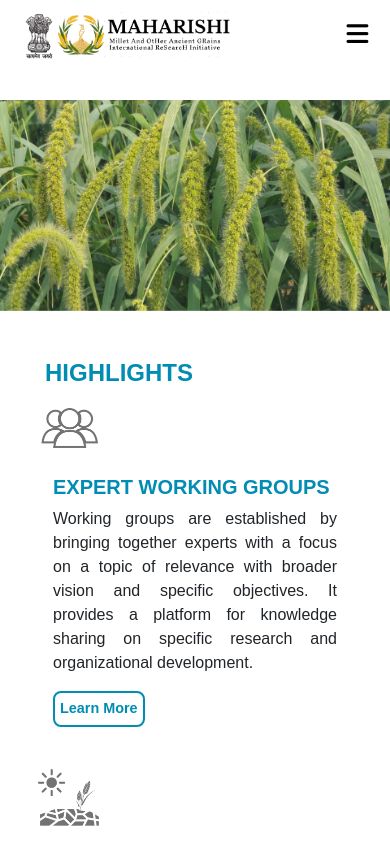
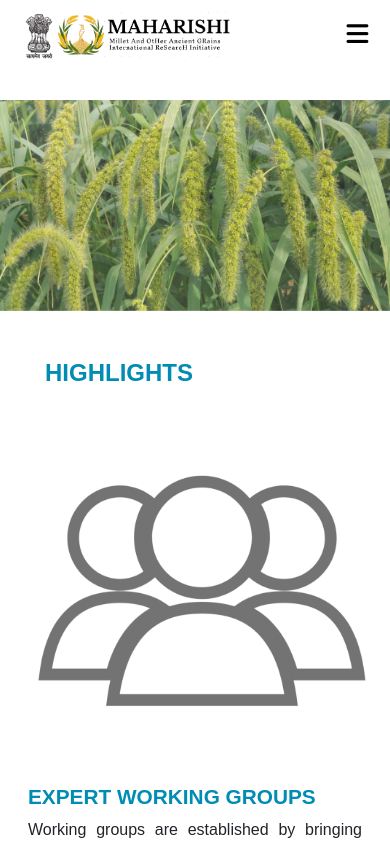
Before and after one commit to Rakeshsamala0505/Maharishi12, a React (Create React App) app: page / in a window 390 px wide. Shown: the top 844 px of the page. Built offline with nearby package versions, Linux system fonts and the light colour scheme.

Commit message:
color added

```diff
--- a/src/pages/Home.css
+++ b/src/pages/Home.css
@@ -65,6 +65,7 @@
     .image-slider {
       height: 25vh;
     }
+
   }
 
   /*updates*/
@@ -142,36 +143,44 @@
   }
 
   .row {
-    flex-direction: column;
-    align-items: center; /* Center items properly */
-    margin: 0; /* Remove unnecessary margins */
-    padding: 0 10px; /* Add slight padding for better readability */
+    flex-wrap: wrap; /* Ensures proper stacking */
+    justify-content: center; /* Centers cards */
   }
 
   .col-md-4 {
-    width: 100%;
-    margin: 0; /* Remove extra margin */
+    width: 100% !important; /* Make sure each card takes full width */
+    padding: 0 10px; /* Add slight padding to prevent edge-cutting */
   }
 
   .card {
-    width: 100%;
-    margin: 0 auto; /* Ensure full width and center alignment */
-    padding: 0px; /* Add padding for better readability */
-  }
-  .card-text {
-    width: 100%;
-    font-size: 1rem;
-    text-align: justify; /* Ensures full width text fit */
-  }
-  .btn-primary {
-    font-size: 0.9rem !important;
-    padding: 5px 5px !important;
+    width: 100% !important; /* Ensure full width */
+    margin: 10px auto; /* Center cards properly */
+    padding: 0px; /* Remove unwanted padding */
   }
 
-  #latest-updates img {
-    width: 20%; /* Ensure images are responsive */
-    height: auto;
-    max-width: 100%; /* Prevent images from overflowing */
+  .card-img-top1 {
+    width: 100% !important; /* Ensure full width images */
+    height: auto; /* Maintain aspect ratio */
+    object-fit: cover;
+  }
+
+  .card-body {
+    text-align: left; /* Ensure text is properly aligned */
+    padding: 15px;
+  }
+
+  .card-title {
+    font-size: 1.3rem !important;
+  }
+
+  .card-text {
+    font-size: 1rem;
+    text-align: justify; /* Improve readability */
+  }
+
+  .btn-primary {
+    font-size: 1rem !important;
+    padding: 5px 10px !important;
   }
 }
 
@@ -186,21 +195,45 @@
     font-size: 1.8rem;
   }
 
+  .row {
+    flex-wrap: wrap; /* Ensures proper stacking */
+    justify-content: center; /* Centers cards */
+  }
+
   .col-md-4 {
-    width: 100%;
+    width: 100% !important; /* Make sure each card takes full width */
+    padding: 0 10px; /* Add slight padding to prevent edge-cutting */
+  }
+
+  .card {
+    width: 100% !important; /* Ensure full width */
+    margin: 10px auto; /* Center cards properly */
+    padding: 0px; /* Remove unwanted padding */
+  }
+
+  .card-img-top1 {
+    width: 100% !important; /* Ensure full width images */
+    height: auto; /* Maintain aspect ratio */
+    object-fit: cover;
+  }
+
+  .card-body {
+    text-align: left; /* Ensure text is properly aligned */
+    padding: 15px;
   }
 
   .card-title {
-    font-size: 1.5rem;
+    font-size: 1.3rem !important;
   }
 
   .card-text {
     font-size: 1rem;
+    text-align: justify; /* Improve readability */
   }
 
   .btn-primary {
-    font-size: 0.9rem;
-    padding: 8px 16px;
+    font-size: 1rem !important;
+    padding: 5px 10px !important;
   }
 }
 /* Main Container */
@@ -405,7 +438,7 @@
     font-size: 0.9rem;
   }
   .millets-content h2 {
-    color: #00ffae;
+    color: #5c5c5c;
   }
 }
 #latest-news {
--- a/src/pages/Home.js
+++ b/src/pages/Home.js
@@ -77,7 +77,7 @@ const Home = () => {
                   objectives. It provides a platform for knowledge sharing on
                   specific research and organizational development.
                 </p>
-                <a href="#" className="btn btn-primary py-3 px-4 fs-4">Learn More</a>
+                <a href="#" className="btn btn-primary py-0 px-4 fs-4">Learn More</a>
               </div>
             </div>
           </div>
```
